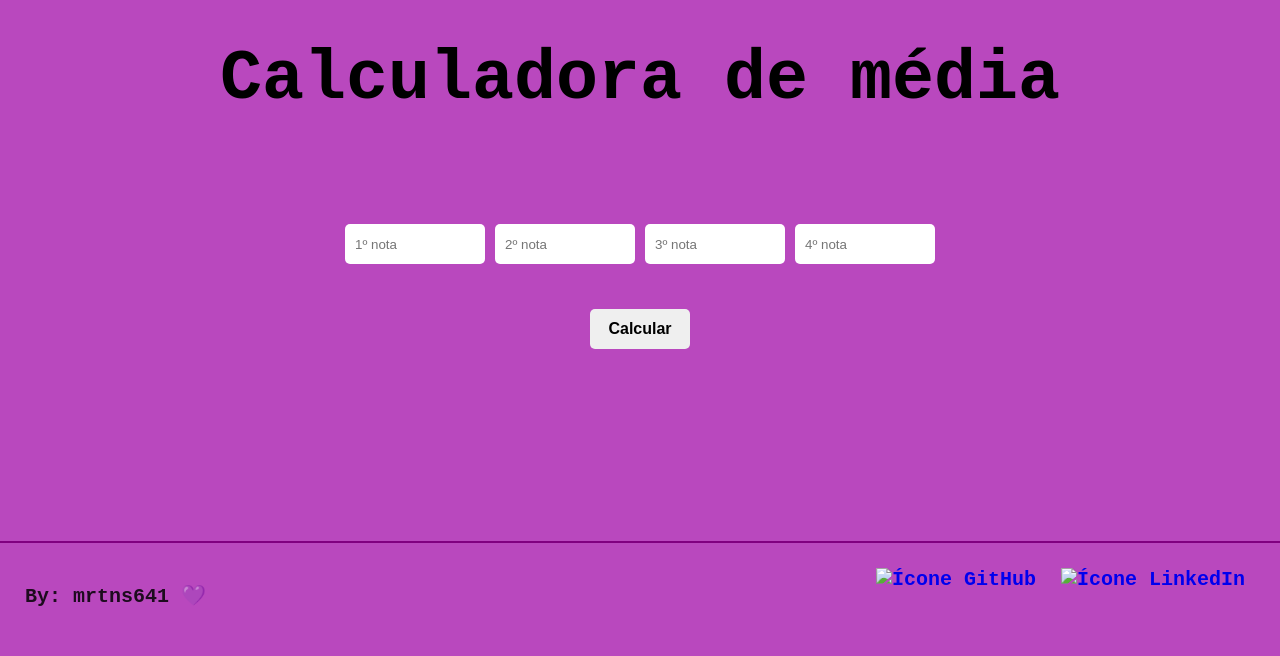
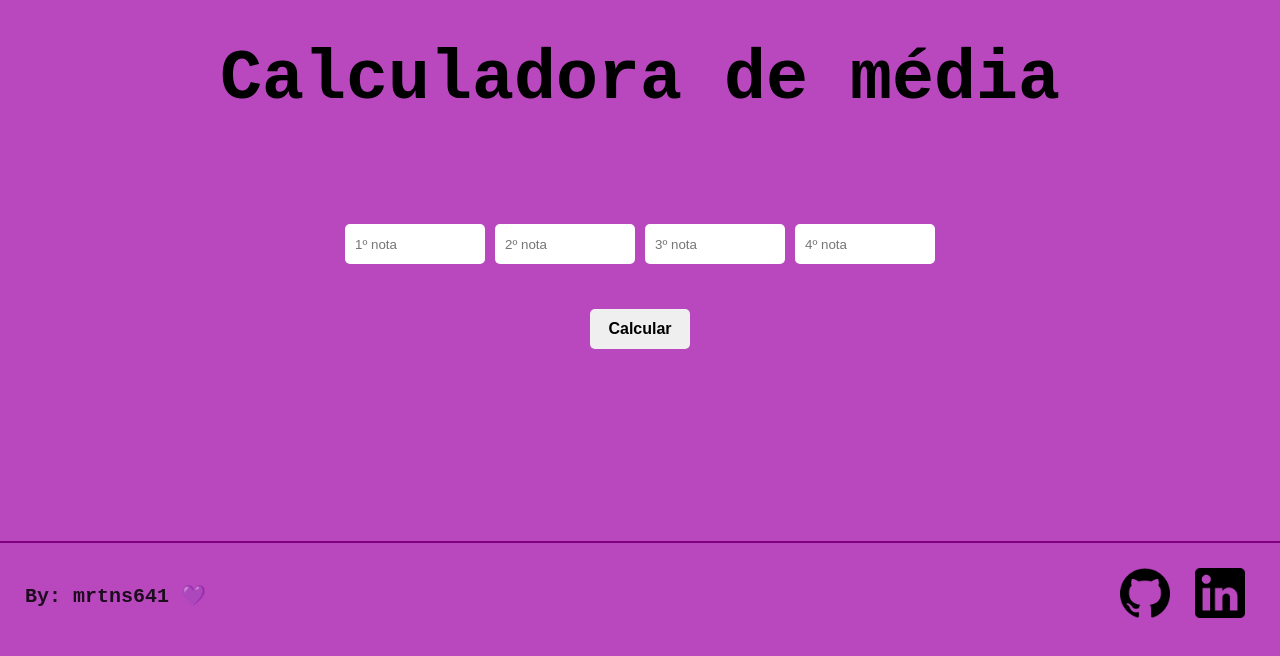
Before and after one commit to mrtns641/calculadora_media, a plain HTML site: page index.html in a window 1280 px wide. Drawn offline with Linux system fonts and the light colour scheme; the site is published under a folder, as on GitHub Pages, so addresses that start at the root find nothing.

Commit message:
Ajuste nos caminhos das imagens

```diff
--- a/index.html
+++ b/index.html
@@ -30,10 +30,10 @@
                 <p class="subtitle">By: mrtns641 💜</p>
             </a>
             <a href="https://www.linkedin.com/in/gabriella-martins-1a4b78210" target="_blank">
-                <img class="icon-link" src="/images/linkedin-icon.png" alt="Ícone LinkedIn" />
+                <img class="icon-link" src="images/linkedin-icon.png" alt="Ícone LinkedIn" />
             </a>
             <a href="https://github.com/mrtns641" target="_blank">
-                <img class="icon-git" src="/images/git-icon.png" alt="Ícone GitHub" />
+                <img class="icon-git" src="images/git-icon.png" alt="Ícone GitHub" />
             </a>
         </div>
    </footer>
```
